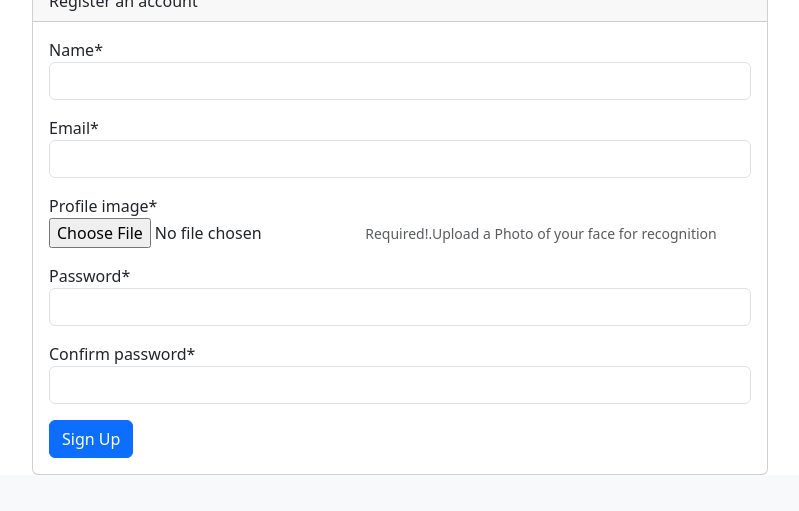
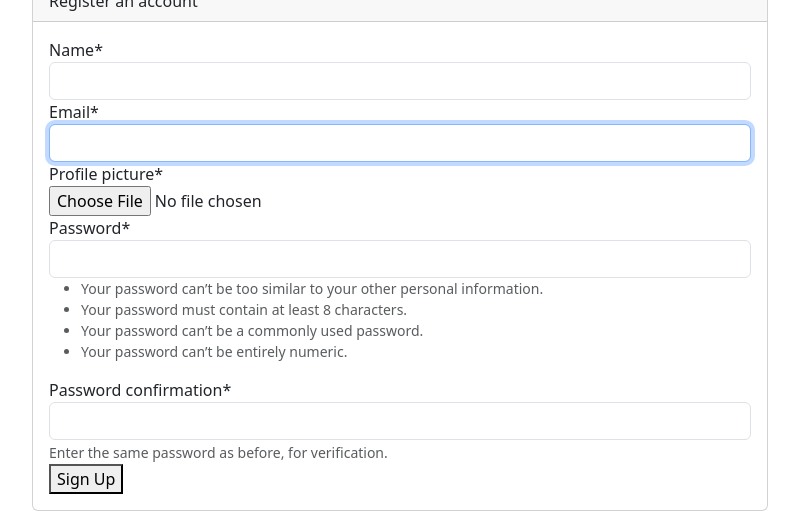
Before and after one commit to Fricfelix/Attendantapp, a Django app: page /signup in a window 1280 px wide. Shown: the part 346-857 px from the top of the page, without its empty margins (240-1039 px from the left). Before the commit the page ends 821 px from the top, so only its background shows below. Run offline with Django 4.2, Linux system fonts and the light colour scheme; some libraries are stand-ins or nearby versions.

Commit message:
Trying to fix up email confirmation functionality

```diff
--- a/app/settings.py
+++ b/app/settings.py
@@ -176,9 +176,11 @@ DEFAULT_AUTO_FIELD = 'django.db.models.BigAutoField'
 
 GEOIP_PATH = os.path.join(BASE_DIR,'data','GeoLite2-City.mmdb')
 
-AUTH_USER_MODEL = 'user.User'
+AUTH_USER_MODEL = 'user.UserProfile'
 LOGIN_REDIRECT_URL = 'home'
 LOGOUT_REDIRECT_URL = 'home'
+AUTHENTICATION_BACKENDS = ['django.contrib.auth.backends.ModelBackend',]
+EMAIL_BACKEND = 'django.core.mail.backends.smtp.EmailBackend'
 
 
 from django.contrib.messages import constants as messages
--- a/templates/signup.html
+++ b/templates/signup.html
@@ -34,25 +34,12 @@
               </div>
             {% endfor %}
           {% endif %}
-          <form method="post" enctype="multipart/form-data">
-            {% csrf_token %}
-            <div class="mb-3">
-              {{ form.name|as_crispy_field }}
-            </div>
-            <div class="mb-3">
-              {{ form.email|as_crispy_field }}
-            </div>
-            <div class="mb-3">
-              {{ form.profile_image|as_crispy_field }}
-            </div>
-            <div class="mb-3">
-              {{ form.password|as_crispy_field }}
-            </div>
-            <div class="mb-3">
-              {{ form.confirm_password|as_crispy_field }}
-            </div>
-            <button type="submit" class="btn btn-primary">Sign Up</button>
-          </form>
+
+          	<form method="post" enctype="multipart/form-data">{% csrf_token %}
+
+    		{{form|crispy}}
+    		<button type="submit">Sign Up</button>
+  			</form>
         </div>
       </div>
     </div>
--- a/user/admin.py
+++ b/user/admin.py
@@ -2,5 +2,5 @@ from django.contrib import admin
 
 # Register your models here.
 
-from .models import User
-admin.site.register(User)
+from .models import UserProfile
+admin.site.register(UserProfile)
--- a/user/forms.py
+++ b/user/forms.py
@@ -1,60 +1,89 @@
-from django import forms
-from django.contrib.auth.hashers import make_password,check_password
-from .models import User
-from django.forms import ValidationError
+# from django import forms
+# from django.contrib.auth.hashers import make_password,check_password
+# from .models import User
+# from django.forms import ValidationError
 
 
 
-class SignUpForm(forms.Form):
-	name = forms.CharField(required=True,max_length=100)
-	email = forms.EmailField(required=True)
-	profile_image = forms.FileField(required=True,help_text='Required!.Upload a Photo of your face for recognition' )
-	password = forms.CharField(required=True,max_length=32,widget=forms.PasswordInput)
-	confirm_password = forms.CharField(required=True,max_length=32,widget=forms.PasswordInput)
+# class SignUpForm(forms.Form):
+# 	name = forms.CharField(required=True,max_length=100)
+# 	email = forms.EmailField(required=True)
+# 	profile_image = forms.FileField(required=True,help_text='Required!.Upload a Photo of your face for recognition' )
+# 	password = forms.CharField(required=True,max_length=32,widget=forms.PasswordInput)
+# 	confirm_password = forms.CharField(required=True,max_length=32,widget=forms.PasswordInput)
 
-	def clean_email(self):
-		email = self.cleaned_data["email"]
-		if User.objects.filter(email=email).exists():
-			raise ValidationError("The Email address already exists! Try loging in ")
-		return email
+# 	def clean_email(self):
+# 		email = self.cleaned_data["email"]
+# 		if User.objects.filter(email=email).exists():
+# 			raise ValidationError("The Email address already exists! Try loging in ")
+# 		return email
 
 
-	def clean(self):
-		cleaned_data = super().clean()
-		password = cleaned_data.get('password')
-		confirm_password = cleaned_data.get('confirm_password')
+# 	def clean(self):
+# 		cleaned_data = super().clean()
+# 		password = cleaned_data.get('password')
+# 		confirm_password = cleaned_data.get('confirm_password')
 
-		if password != confirm_password:
-			raise ValidationError("The passwords do not match")
+# 		if password != confirm_password:
+# 			raise ValidationError("The passwords do not match")
 
-		# Harsh the password befor saving to database
-		hashed_password = make_password(password)
-		cleaned_data['password'] = hashed_password
+# 		# Harsh the password befor saving to database
+# 		hashed_password = make_password(password)
+# 		cleaned_data['password'] = hashed_password
 
 
-		return cleaned_data
+# 		return cleaned_data
 
 
 
-class LogInForm(forms.Form):
-	email = forms.EmailField(required=True)
-	password = forms.CharField(max_length=32, widget=forms.PasswordInput)
-	confirm_password = forms.CharField(max_length=32, widget=forms.PasswordInput)
+# class LogInForm(forms.Form):
+# 	email = forms.EmailField(required=True)
+# 	password = forms.CharField(max_length=32, widget=forms.PasswordInput)
+# 	confirm_password = forms.CharField(max_length=32, widget=forms.PasswordInput)
 
-	def clean(self):
-		cleaned_data = super().clean()
-		email = cleaned_data.get('email')
-		password = cleaned_data.get('password')
+# 	def clean(self):
+# 		cleaned_data = super().clean()
+# 		email = cleaned_data.get('email')
+# 		password = cleaned_data.get('password')
 
-		try:
-			user = User.objects.get(email=email)
-		except User.DoesNotExist:
-			raise forms.add_error('The Entered Email does not exist in our database')
+# 		try:
+# 			user = User.objects.get(email=email)
+# 		except User.DoesNotExist:
+# 			raise forms.add_error('The Entered Email does not exist in our database')
 
-		if not check_password(password,user.password):
-			raise ValidationError('password','Incorrect password.')
+# 		if not check_password(password,user.password):
+# 			raise ValidationError('password','Incorrect password.')
 
-		# IF Password and email matches add user object to cleaned data dictionary for use in the View
+# 		# IF Password and email matches add user object to cleaned data dictionary for use in the View
 
-		cleaned_data['user'] = user
-		return cleaned_data
+# 		cleaned_data['user'] = user
+# 		return cleaned_data
+
+
+from django import forms
+from django.contrib.auth.forms import UserCreationForm
+import cloudinary.uploader
+from .models import UserProfile
+
+class SignUpForm(UserCreationForm):
+    email = forms.EmailField(required=True)
+
+
+    class Meta:
+        model = UserProfile
+        fields = ('name', 'email', 'profile_picture', 'password1', 'password2')
+
+    profile_picture = forms.FileField()
+
+
+
+
+    def save(self, commit=True):
+        user = super().save(commit=False)
+        profile_picture = self.cleaned_data.get('profile_picture')
+        if profile_picture:
+            uploaded_image = cloudinary.uploader.upload(profile_picture)
+            user.profile_picture_url = uploaded_image['secure_url']
+        if commit:
+            user.save()
+        return user
--- a/user/views.py
+++ b/user/views.py
@@ -1,116 +1,208 @@
-from django.shortcuts import render,redirect
-from django.http import HttpResponse ,request
-from django.core.mail import send_mail,EmailMessage
-from django.contrib.auth import authenticate,login,logout,get_user_model
-from django.contrib.auth.tokens import default_token_generator
-from django.conf import settings
-import cloudinary.uploader
-from user.forms import SignUpForm,LogInForm
-from django.contrib import messages
-from . models import User
-from django.forms import ValidationError
-from django.contrib.sites.shortcuts import get_current_site
-from django.utils.encoding import force_bytes, force_str
-from django.utils.http import urlsafe_base64_encode, urlsafe_base64_decode
-from django.template.loader import render_to_string
-from django.urls import reverse
-import uuid
-from django.utils import timezone
+# from django.shortcuts import render,redirect
+# from django.http import HttpResponse ,request
+# from django.core.mail import send_mail,EmailMessage
+# from django.contrib.auth import authenticate,login,logout,get_user_model
+# from django.contrib.auth.tokens import default_token_generator
+# from django.conf import settings
+# import cloudinary.uploader
+# from user.forms import SignUpForm,LogInForm
+# from django.contrib import messages
+# from . models import User
+# from django.forms import ValidationError
+# from django.contrib.sites.shortcuts import get_current_site
+# from django.utils.encoding import force_bytes, force_str
+# from django.utils.http import urlsafe_base64_encode, urlsafe_base64_decode
+# from django.template.loader import render_to_string
+# from django.urls import reverse
+# import uuid
+# from django.utils import timezone
 
-# Create your views here.
+# # Create your views here.
 
-def send_confirmation_email(user,request):
-	current_site = get_current_site(request)
-	uid = urlsafe_base64_encode(force_bytes(user.pk))
-	token = user.email_confirmation_token
-	confirmation_url = request.build_absolute_uri(reverse('confirm_email',kwargs={'uidb64':uid,'token':token}))
-	subject = "Please confirm email to activate your account"
-	message = render_to_string('comfirm-email.html',{'user':user,'domain':current_site.domain,'confirmation_url':confirmation_url})
+# def send_confirmation_email(user,request):
+# 	current_site = get_current_site(request)
+# 	uid = urlsafe_base64_encode(force_bytes(user.pk))
+# 	token = user.email_confirmation_token
+# 	confirmation_url = request.build_absolute_uri(reverse('confirm_email',kwargs={'uidb64':uid,'token':token}))
+# 	subject = "Please confirm email to activate your account"
+# 	message = render_to_string('comfirm-email.html',{'user':user,'domain':current_site.domain,'confirmation_url':confirmation_url})
 
-	email_from = settings.EMAIL_HOST_USER
-	recipient_list = [user.email]
-	send_mail = EmailMessage(subject,message,email_from,recipient_list)
-	send_mail.content_type = 'html'
-	send_mail.send()
+# 	email_from = settings.EMAIL_HOST_USER
+# 	recipient_list = [user.email]
+# 	send_mail(subject, message, email_from, recipient_list, fail_silently=False)
 
 
 
-def signup(request,*args,**kwargs):
-	if request.method == 'POST':
-		form = SignUpForm(request.POST,request.FILES)
-		if form.is_valid():
-			name  = form.cleaned_data['name']
-			email = form.cleaned_data['email']
-			profile_image = form.cleaned_data['profile_image']
 
-			# Store the uploaded image in  cloudinary the get the image cloudinary url
-			image_upload = cloudinary.uploader.upload(profile_image,folder="profile_image")
-			profile_image_url = image_upload['secure_url']
+# def signup(request,*args,**kwargs):
+# 	if request.method == 'POST':
+# 		form = SignUpForm(request.POST,request.FILES)
+# 		if form.is_valid():
+# 			name  = form.cleaned_data['name']
+# 			email = form.cleaned_data['email']
+# 			profile_image = form.cleaned_data['profile_image']
 
-			password = form.cleaned_data['password']
-			confirm_password =form.cleaned_data['confirm_password']
-			user = User(name=name,email=email,profile_image_url=profile_image_url)
-			user.set_password(password)
-			user.is_active = False
-			user.save()
-			send_confirmation_email(user,request)
-			# REDIRECT TO A SUCCESS PAGE TELLING THE USER TO COMFIRM EMAIL WILL HAVE A COMFIRM EMAIL LOGIG
-			messages.success(request, "Account created successfuly. Please check your email to comfirm your account")
+# 			# Store the uploaded image in  cloudinary the get the image cloudinary url
+# 			image_upload = cloudinary.uploader.upload(profile_image,folder="profile_image")
+# 			profile_image_url = image_upload['secure_url']
 
-			return redirect('login')
+# 			password = form.cleaned_data['password']
+# 			confirm_password =form.cleaned_data['confirm_password']
+# 			user = User(name=name,email=email,profile_image_url=profile_image_url)
+# 			user.set_password(password)
+# 			user.is_active = False
+# 			user.save()
+# 			send_confirmation_email(user,request)
+# 			# REDIRECT TO A SUCCESS PAGE TELLING THE USER TO COMFIRM EMAIL WILL HAVE A COMFIRM EMAIL LOGIG
+# 			messages.success(request, "Account created successfuly. Please check your email to comfirm your account")
 
-	else:
-		form = SignUpForm()
-	return render(request,'signup.html',{'form':form})
+# 			return redirect('login')
+
+# 	else:
+# 		form = SignUpForm()
+# 	return render(request,'signup.html',{'form':form})
+
+
+
+
+# def login(request):
+# 	if request.method == 'POST':
+# 		form = LogInForm(request.POST)
+# 		if form.is_valid():
+# 			print(form.cleaned_data['email'])
+# 			email = form.cleaned_data['email']
+# 			password = form.cleaned_data['password']
+# 			print(email,password)
+# 			authenticate_user = authenticate(request, email=email, password=password)
+# 			if authenticate_user is not None:
+# 				login(request, authenticate_user)
+# 				return redirect('home')
+# 			else:
+# 				form.add_error(None,'Invalid login credentials')
+
+# 	else:
+# 		form = LogInForm()
+# 	return render(request,'login.html',{'form':form})
+
+
+
+
+# def logout(request):
+# 	logout(request)
+# 	return redirect('home')
+
+
+# def confirm_email(request,uidb64,token):
+# 	User = get_user_model()
+# 	try:
+# 		uid = urlsafe_base64_decode(uidb64).decode()
+# 		user = User.objects.get(pk=uid)
+# 	except:
+# 		user = None
+
+# 	if user is not None and user.email_confirmation_token==token:
+# 		# check if the confirmation link has expired
+# 		token_time = uuid.UUID(token).time
+# 		current_time = timezone.now().timestamp()
+# 		if current_time - token_time<=24 * 60 * 60:
+# 			user.email_confirmed = True
+# 			user.is_active = True
+# 			user.save()
+# 			messages.success(request,"your email has been confirmed.thanks for signing up!.")
+# 			return redirect('login')
+
+# 		else:
+# 			messages.error(request,'The confirmation link has expird')
+# 	else:
+# 		messages.error(request,'The confirmation link was invalid ')
+# 	return redirect('home')
+
+
+
+from django.shortcuts import render, redirect
+from django.contrib.auth import login, authenticate, logout
+from django.contrib.auth.forms import AuthenticationForm
+from django.contrib.auth.tokens import default_token_generator
+from django.core.mail import send_mail,EmailMessage
+from django.template.loader import render_to_string
+from django.utils.encoding import force_bytes
+from django.utils.http import urlsafe_base64_encode
+from django.contrib.sites.shortcuts import get_current_site
+from django.urls import reverse
+# from django.utils.translation import ugettext_lazy as _
+
+from user.forms import SignUpForm
+from django.conf import settings
+import cloudinary.uploader
+
+
+
+def send_confirmation_email(user,request):
+  current_site = get_current_site(request)
+  uid = urlsafe_base64_encode(force_bytes(user.pk))
+  token = user.email_confirmation_token
+  confirmation_url = request.build_absolute_uri(reverse('confirm_email',kwargs={'uid':uid,'token':token}))
+  subject = "Please confirm email to activate your account"
+  message = render_to_string('comfirm-email.html',{'user':user,'domain':current_site.domain,'confirmation_url':confirmation_url})
+
+  email_from = settings.EMAIL_HOST_USER
+  recipient_list = [user.email]
+  send_mail = EmailMessage(subject,message,email_from,recipient_list)
+  send_mail.content_type = 'html'
+  send_mail.send()
+
+
+
+def signup(request):
+    if request.method == 'POST':
+        form = SignUpForm(request.POST, request.FILES)
+        if form.is_valid():
+
+            user = form.save(commit=False)
+            user.is_active = False
+            user.save()
+            to_email = form.cleaned_data.get('email')
+            send_confirmation_email(user,request)
+            messages.success(request, "Account created successfuly. Please check your email to comfirm your account")
+
+            return render(request, 'login.html', {'email': to_email})
+    else:
+        form = SignUpForm()
+    return render(request, 'signup.html', {'form': form})
+
+
+
+def confirm_email(request, uidb64, token):
+    try:
+        uid = urlsafe_base64_decode(uidb64).decode()
+        user = User.objects.get(pk=uid)
+    except (TypeError, ValueError, OverflowError, User.DoesNotExist):
+        user = None
+
+    if user and default_token_generator.check_token(user, token):
+        user.is_active = True
+        user.save()
+        messages.success(request,"your email has been confirmed.thanks for signing up!.")
+        return redirect('login')
+        messages.error(request,'The confirmation link was invalid ')
+    return redirect('home')
+
+
 
 
 
 
 def login(request):
-	if request.method == 'POST':
-		form = LogInForm(request.POST)
-		if form.is_valid():
-			authenticate_user = authenticate(request,email=form.cleaned_data['email'],password=form.cleaned_data['password'])
-			if authenticate_user is not None:
-
-				login(request, authenticate_user)
-				return redirect('home')
-			else:
-				form.add_error(None,'Invalid login credentials')
-
-	else:
-		form = LogInForm()
-	return render(request,'login.html',{'form':form})
-
-
-
+    if request.method == 'POST':
+        form = AuthenticationForm(request, request.POST)
+        if form.is_valid():
+            user = form.get_user()
+            login(request, user)
+            return redirect('home')
+    else:
+        form = AuthenticationForm()
+    return render(request, 'login.html', {'form': form})
 
 def logout(request):
-	logout(request)
-	return redirect('home')
-
-
-def confirm_email(request,uidb64,token):
-	User = get_user_model()
-	try:
-		uid = urlsafe_base64_decode(uidb64).decode()
-		user = User.objects.get(pk=uid)
-	except:
-		user = None
-
-	if user is not None and user.email_confirmation_token==token:
-		# check if the confirmation link has expired
-		token_time = uuid.UUID(token).time
-		current_time = timezone.now().timestamp()
-		if current_time - token_time<=24 * 60 * 60:
-			user.email_confirmed = True
-			user.is_active = True
-			user.save()
-			messages.success(request,"your email has been confirmed.thanks for signing up!.")
-			return redirect('login')
-
-		else:
-			messages.error(request,'The confirmation link has expird')
-	else:
-		messages.error(request,'The confirmation link was invalid ')
-	return redirect('home')
+    logout(request)
+    return redirect('home')
```
Also changed, not shown: signup/token.py (+76 -7 lines), user/models.py (+58 -18 lines), create/migrations/0001_initial.py, db.sqlite3, user/migrations/0001_initial.py, user/migrations/0002_alter_user_options.py (deleted), user/migrations/0003_alter_user_photo_url.py (deleted), user/migrations/0004_alter_user_options_and_more.py (deleted), user/migrations/0005_user_email_confirmation_token_user_email_confirmed.py (deleted), user/migrations/0006_alter_user_email_confirmation_token.py (deleted), user/migrations/0007_alter_user_email_confirmation_token.py (deleted), user/migrations/0008_alter_user_email_confirmation_token_and_more.py (deleted), user/migrations/0009_alter_user_email_confirmation_token.py (deleted).
